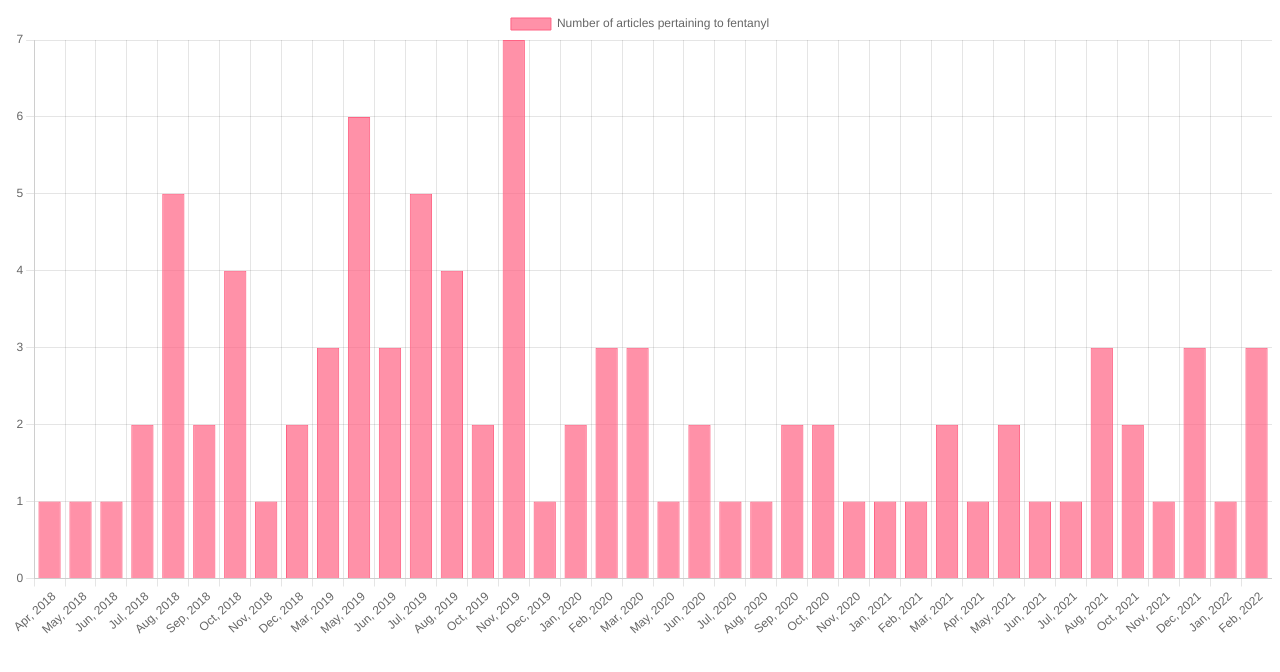
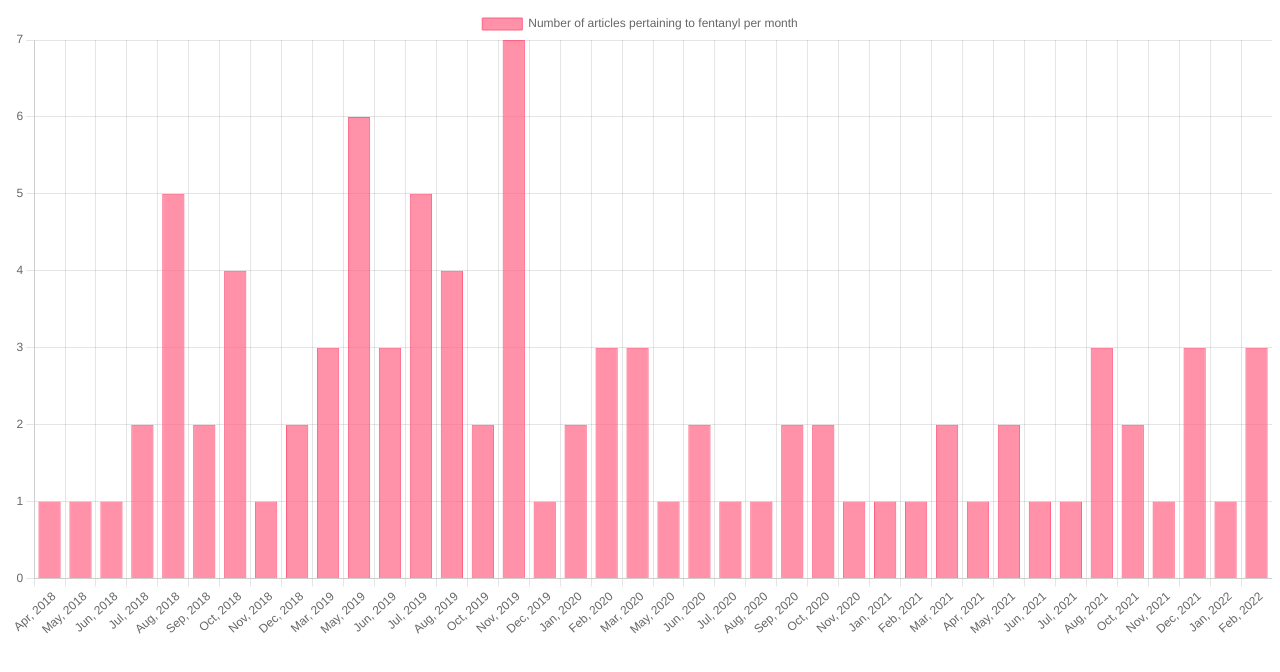
Before and after one commit to xilaluna/Fentanyl-Epidemic-Scraper, a plain HTML site: page index.html in a window 1280 px wide. Drawn offline with nearby package versions, Linux system fonts and the light colour scheme.

Commit message:
[update] title html

```diff
--- a/index.html
+++ b/index.html
@@ -42,7 +42,7 @@
             labels: data.dates.reverse(),
             datasets: [
               {
-                label: "Number of articles pertaining to fentanyl",
+                label: "Number of articles pertaining to fentanyl per month",
                 data: data.numberOfArticles.reverse(),
                 backgroundColor: "rgba(255, 99, 132, 0.7)",
                 borderColor: "rgba(255, 99, 132, 1)",
```
